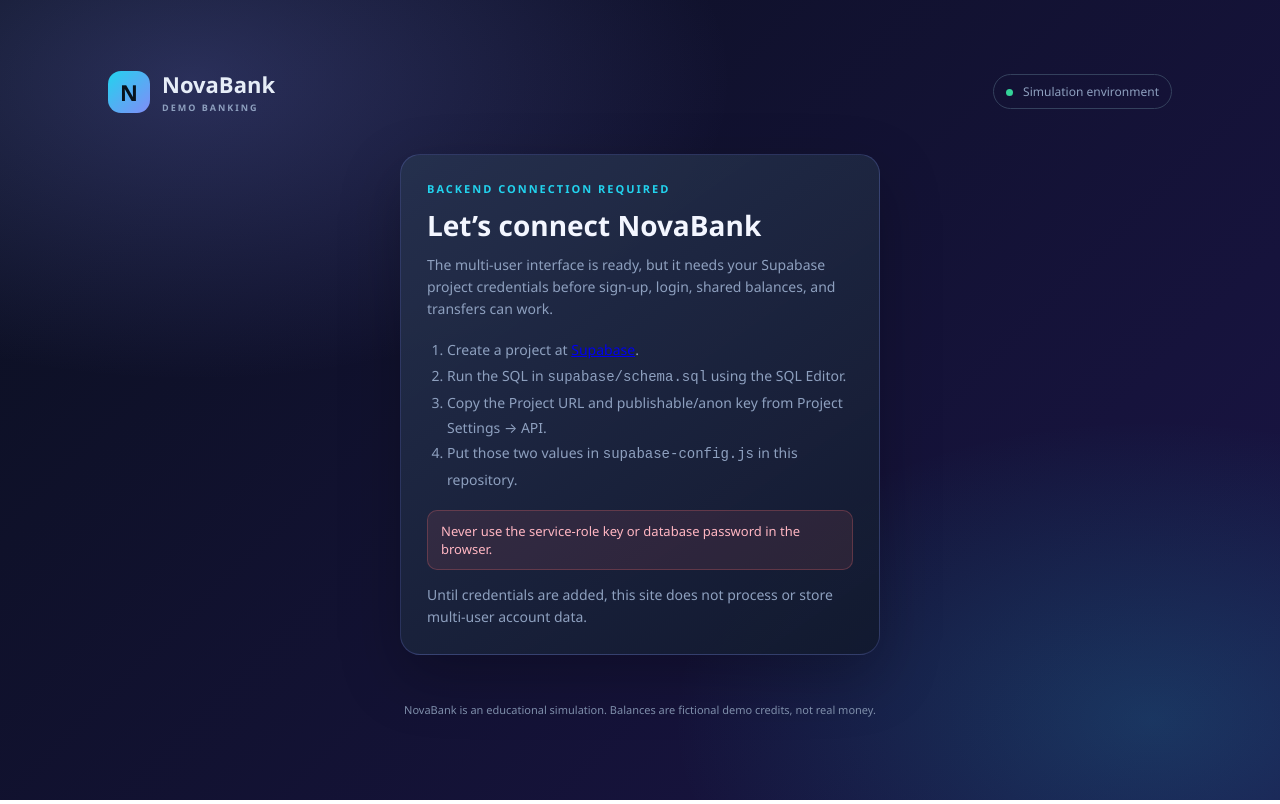
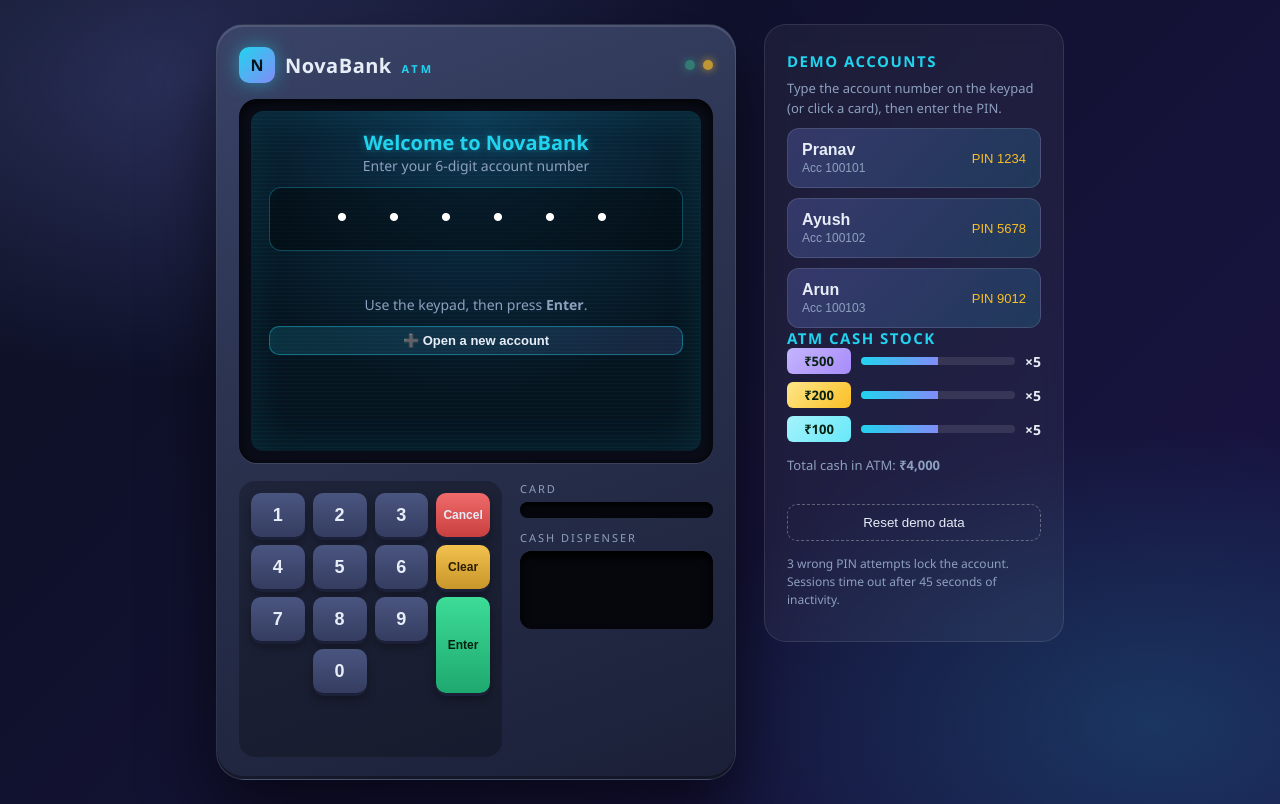
Before and after one commit to PatilPranav13-coder/Nova-bank, a website: page index.html in a window 1280 px wide. Drawn offline with nearby package versions, Linux system fonts and the light colour scheme.

Commit message:
Restore original NovaBank ATM interface

```diff
--- a/index.html
+++ b/index.html
@@ -1,25 +1,76 @@
 <!DOCTYPE html>
 <html lang="en">
 <head>
-  <meta charset="UTF-8">
-  <meta name="viewport" content="width=device-width, initial-scale=1">
-  <meta name="theme-color" content="#0b1020">
-  <title>NovaBank — Demo Banking</title>
-  <link rel="stylesheet" href="style.css">
+  <meta charset="UTF-8" />
+  <meta name="viewport" content="width=device-width, initial-scale=1" />
+  <title>NovaBank ATM</title>
+  <link rel="stylesheet" href="style.css" />
 </head>
 <body>
-  <main class="nb-shell">
-    <header class="nb-header">
-      <a class="nb-brand" href="#"><span class="nb-mark">N</span><span>NovaBank<small> DEMO BANKING</small></span></a>
-      <span class="nb-status"><i></i> Simulation environment</span>
-    </header>
-    <section id="app" class="nb-main" aria-live="polite">
-      <div class="nb-card nb-loading"><div class="nb-spinner"></div><p>Connecting to NovaBank…</p></div>
+  <main class="wrap">
+
+    <!-- ATM MACHINE -->
+    <section class="atm">
+      <header class="atm-top">
+        <div class="logo">
+          <span class="logo-mark">N</span>
+          <span class="logo-text">NovaBank <small>ATM</small></span>
+        </div>
+        <div class="leds">
+          <span class="led led-green" id="ledCard"></span>
+          <span class="led led-amber"></span>
+        </div>
+      </header>
+
+      <div class="screen-frame">
+        <div class="screen" id="screen"></div>
+      </div>
+
+      <div class="lower">
+        <div class="keypad" id="keypad">
+          <button data-k="1">1</button><button data-k="2">2</button><button data-k="3">3</button>
+          <button class="k-cancel" data-k="cancel">Cancel</button>
+          <button data-k="4">4</button><button data-k="5">5</button><button data-k="6">6</button>
+          <button class="k-clear" data-k="clear">Clear</button>
+          <button data-k="7">7</button><button data-k="8">8</button><button data-k="9">9</button>
+          <button class="k-enter" data-k="enter">Enter</button>
+          <button class="k-blank" disabled></button><button data-k="0">0</button><button class="k-blank" disabled></button>
+          <button class="k-blank" disabled></button>
+        </div>
+
+        <div class="slots">
+          <div class="slot-block">
+            <div class="slot-label">Card</div>
+            <div class="card-slot" id="cardSlot"><div class="card-in" id="cardIn"></div></div>
+          </div>
+          <div class="slot-block">
+            <div class="slot-label">Cash Dispenser</div>
+            <div class="tray" id="tray"></div>
+          </div>
+        </div>
+      </div>
     </section>
-    <footer class="nb-footer">NovaBank is an educational simulation. Balances are fictional demo credits, not real money.</footer>
+
+    <!-- SIDE PANEL -->
+    <aside class="panel">
+      <h2>Demo Accounts</h2>
+      <p class="hint">Type the account number on the keypad (or click a card), then enter the PIN.</p>
+      <div class="demo-list">
+        <button class="demo-card" data-acc="100101"><b>Pranav</b><span>Acc 100101</span><em>PIN 1234</em></button>
+        <button class="demo-card" data-acc="100102"><b>Ayush</b><span>Acc 100102</span><em>PIN 5678</em></button>
+        <button class="demo-card" data-acc="100103"><b>Arun</b><span>Acc 100103</span><em>PIN 9012</em></button>
+      </div>
+      <h2 id="newAccTitle" style="margin-top:20px">Accounts You Created</h2>
+      <div class="demo-list" id="extraAccs"></div>
+
+      <h2>ATM Cash Stock</h2>
+      <div id="stock" class="stock"></div>
+
+      <button class="reset" id="resetBtn">Reset demo data</button>
+      <p class="hint small">3 wrong PIN attempts lock the account. Sessions time out after 45 seconds of inactivity.</p>
+    </aside>
+
   </main>
-  <script src="https://cdn.jsdelivr.net/npm/@supabase/supabase-js@2"></script>
-  <script src="supabase-config.js"></script>
-  <script src="multiuser.js"></script>
+  <script src="script.js"></script>
 </body>
 </html>
```
